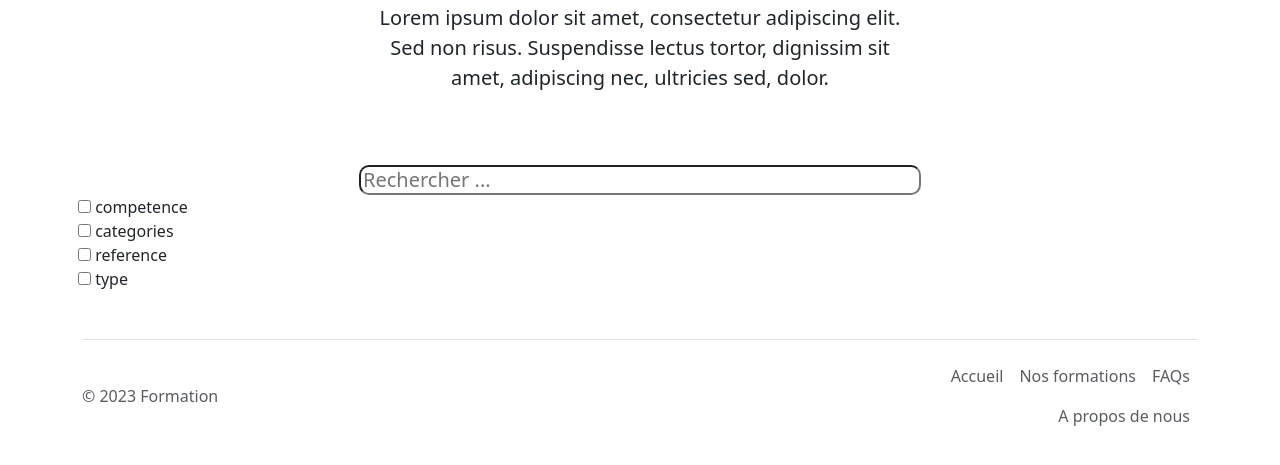
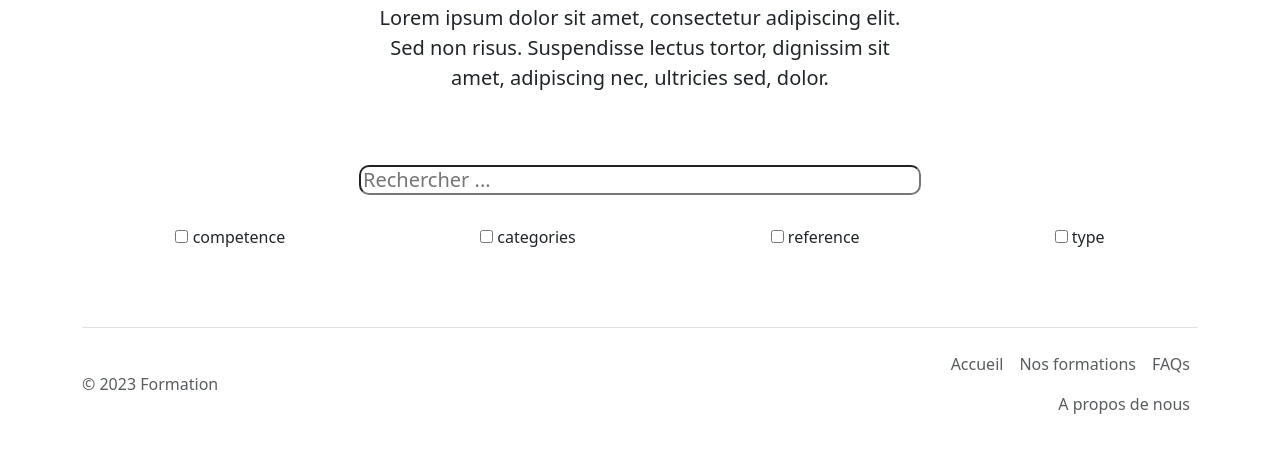
Before and after one commit to Erasedon/formation, a PHP site: page / in a window 1280 px wide. Shown: the part 143-608 px from the top of the page. Run offline with PHP 8.4, Linux system fonts and the light colour scheme; data that the repository does not hold is empty.

Commit message:
frontcard and filter and  bug sans filtre

```diff
--- a/assets/css/style.css
+++ b/assets/css/style.css
@@ -133,3 +133,16 @@ color:#01A6DC;
 
 
   }
+
+  .check{
+    display: flex;
+    justify-content: space-around;
+    margin-top:30px;
+    margin-bottom:30px;
+
+  }
+  .livesearch{
+    display: flex;
+    flex-wrap:wrap;
+
+  }
--- a/assets/include/recherche.php
+++ b/assets/include/recherche.php
@@ -20,6 +20,8 @@
 
       <input type="text" autocomplete="off" placeholder="Rechercher ..." style="width:50%" id="rech"  onkeyup="showResult(this.value)">
        <!-- <button type="#" class="search" disabled></button> -->
+       <div class="check">
+
          <div class="list-group-item checkbox">
            <label><input type="checkbox" class="common_selector competence"
            value="competence">
@@ -40,6 +42,7 @@
           value="type">
           type</label>
         </div>
+      </div>
       <div class="livesearch"></div>
 
       </div>
--- a/assets/include/traitement_search.php
+++ b/assets/include/traitement_search.php
@@ -122,12 +122,12 @@ if(isset($_GET["action"])){
 					echo $output;
 					break;
 			case $filter =='sansf':
-				$query .= " AND (f.titre_formation='".$_GET["str"]."' OR f.description_formation ='".$_GET["str"]."')";
+				$query .= " AND (f.titre_formation='".$_GET["str"]."' OR f.description_formation ='".$_GET["str"]."') GROUP BY f.id_formation";
 				$statement =$db->prepare($query);
 				$statement->execute();
 				$result = $statement->fetchAll();
 				$titre_count = $statement->rowCount();
-				print $titre_count;
+
 				if($titre_count > 0){
 					$output = '';
 					foreach($result as $row)
```
Lines whose indentation alone changed are shown as unchanged.
